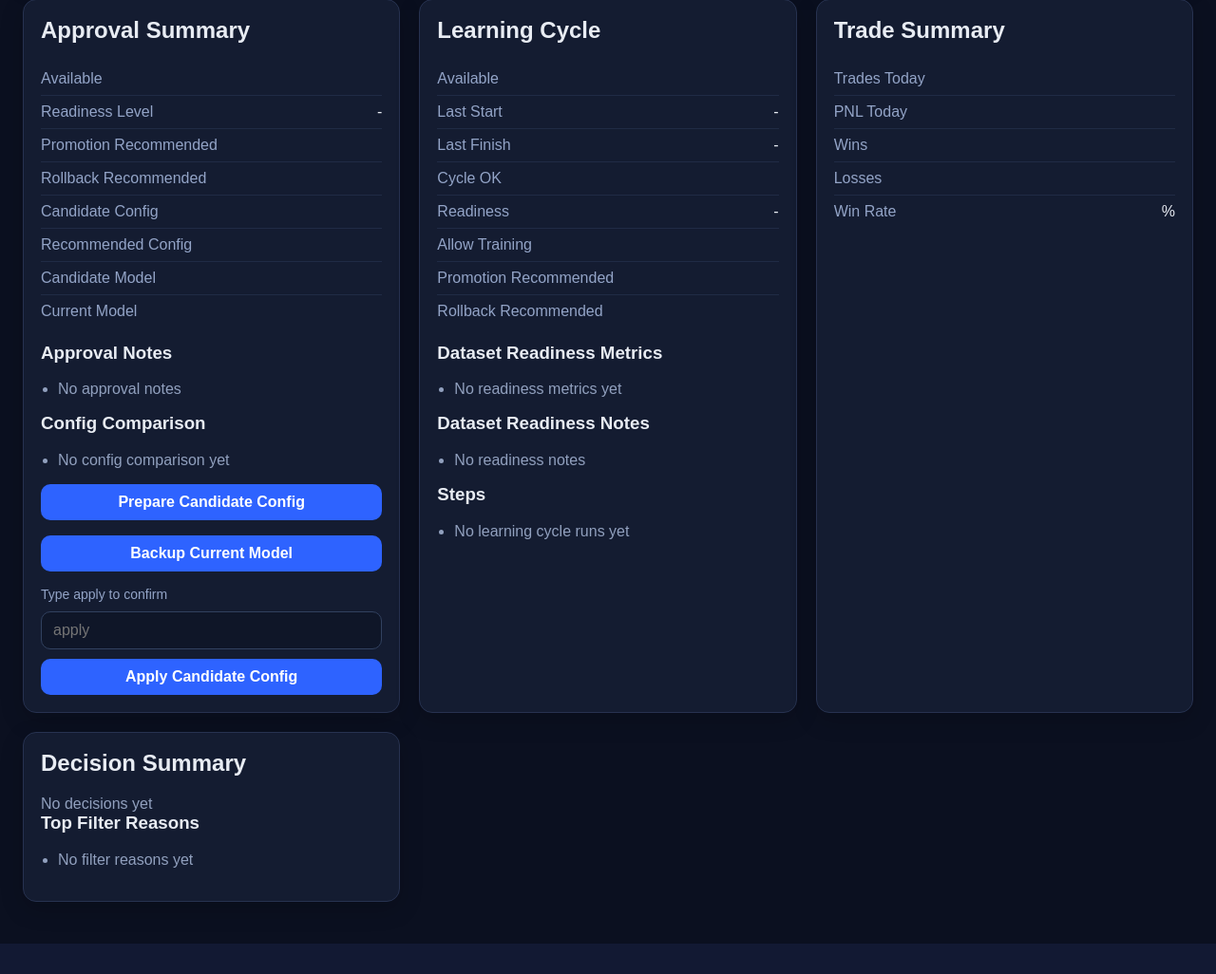
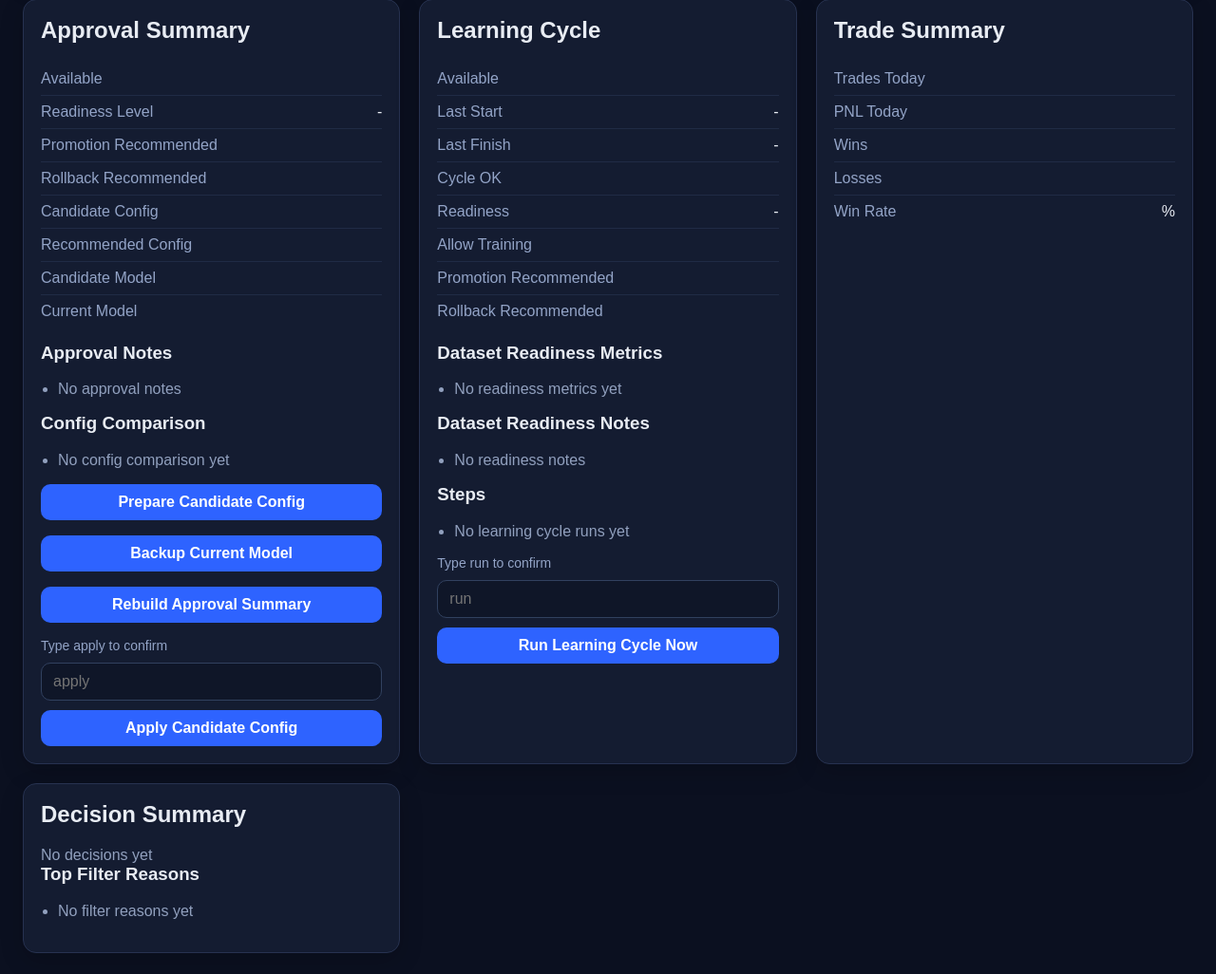
Before and after one commit to nzf210/bot_mt5_xau, a FastAPI app: template app/templates/ops_dashboard.html in a window 1280 px wide. Shown: the part 1502-2528 px from the top of the page at 95% size. Before the commit the page ends 2496 px from the top, so only its background shows below. Run offline with FastAPI, Linux system fonts and the light colour scheme; the template is opened without the code that fills it, so the values that code supplies are empty.

Commit message:
feat: add manual learning cycle and approval refresh actions

```diff
--- a/app/templates/ops_dashboard.html
+++ b/app/templates/ops_dashboard.html
@@ -189,6 +189,9 @@
     <form method="post" action="/ops/approval/backup-model" class="action-form">
       <button type="submit">Backup Current Model</button>
     </form>
+    <form method="post" action="/ops/approval/rebuild-summary" class="action-form">
+      <button type="submit">Rebuild Approval Summary</button>
+    </form>
     <form method="post" action="/ops/approval/apply-config" class="action-form">
       <label for="confirm_apply">Type apply to confirm</label>
       <input id="confirm_apply" name="confirm" type="text" placeholder="apply" />
@@ -240,6 +243,11 @@
       <li class="muted">No learning cycle runs yet</li>
       {% endfor %}
     </ul>
+    <form method="post" action="/ops/learning/run-cycle" class="action-form">
+      <label for="confirm_run">Type run to confirm</label>
+      <input id="confirm_run" name="confirm" type="text" placeholder="run" />
+      <button type="submit">Run Learning Cycle Now</button>
+    </form>
   </section>
 
   <section class="card">
```
Also changed, not shown: app/routes/ops.py (+26 -0 lines).
